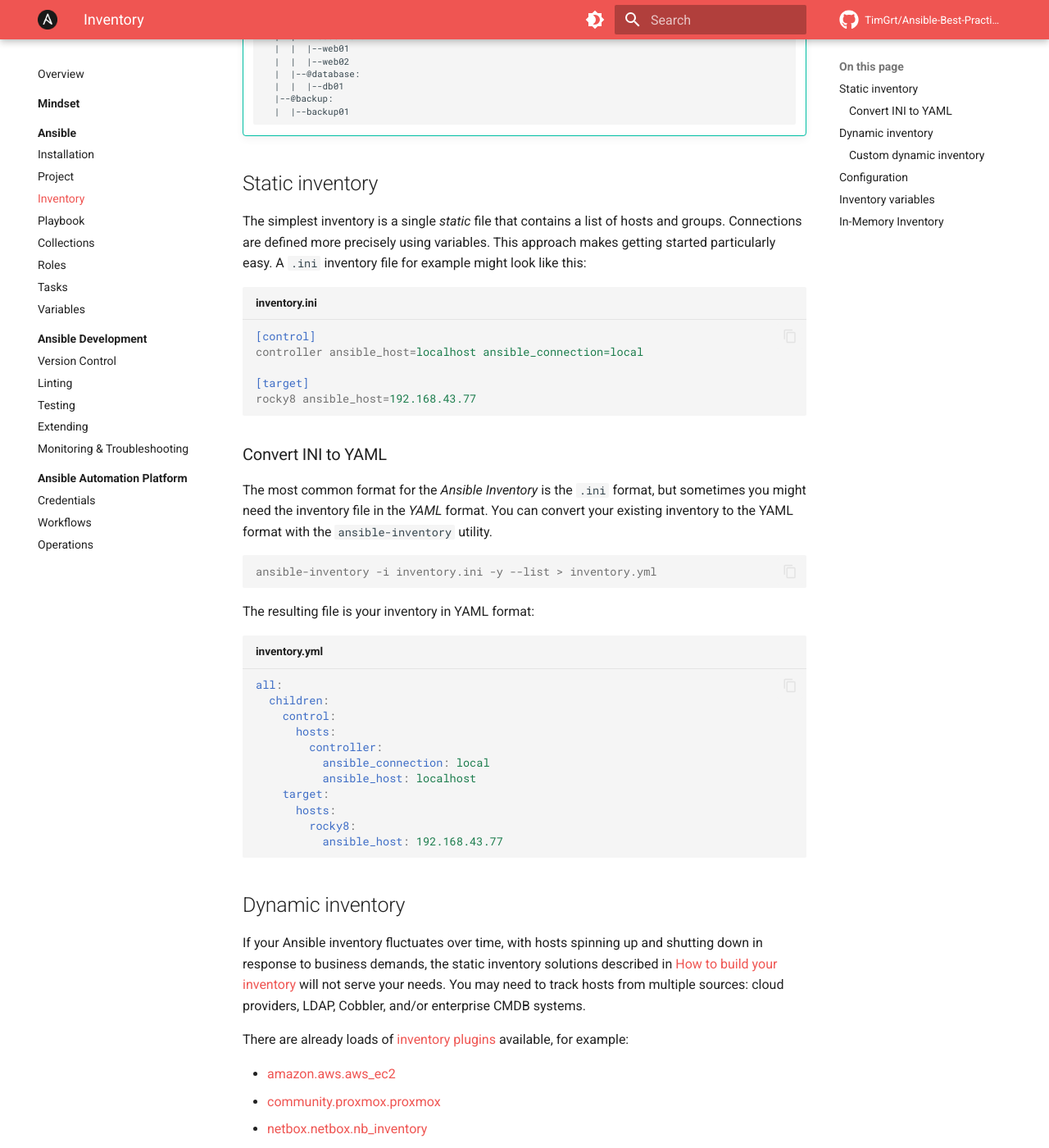
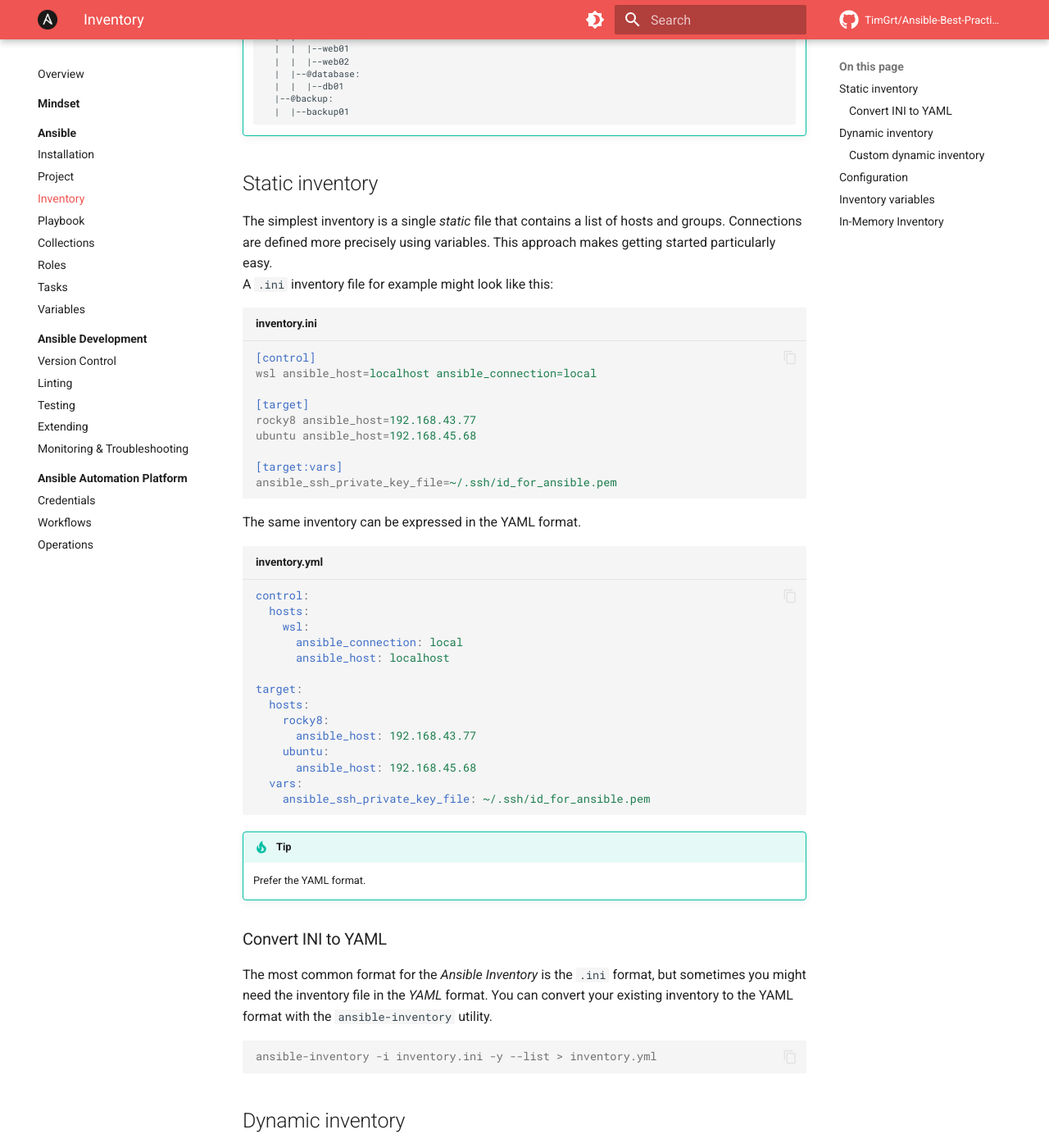
Before and after one commit to TimGrt/Ansible-Best-Practices, an MkDocs documentation site: the page built from docs/ansible/inventory.md, in a window 1280 px wide and 1400 px high, scrolled down 578 px. Shown: the whole window at 82% size. Built offline with MkDocs 1.6.1 and Material for MkDocs 9.7.7, drawn with Linux system fonts in a browser that asks for light colours; plug-ins that fetch from the network failed and are left out; comment, search, counter and statistics services are not loaded.

Commit message:
Added more complex yaml example, preferring yaml inventory format now.

````diff
--- a/docs/ansible/inventory.md
+++ b/docs/ansible/inventory.md
@@ -24,15 +24,42 @@
 
 ## Static inventory
 
-The simplest inventory is a single *static* file that contains a list of hosts and groups. Connections are defined more precisely using variables. This approach makes getting started particularly easy. A `.ini` inventory file for example might look like this:
+The simplest inventory is a single *static* file that contains a list of hosts and groups. Connections are defined more precisely using variables. This approach makes getting started particularly easy.
+A `.ini` inventory file for example might look like this:
 
 ```ini title="inventory.ini"
 [control]
-controller ansible_host=localhost ansible_connection=local
+wsl ansible_host=localhost ansible_connection=local
 
 [target]
 rocky8 ansible_host=192.168.43.77
+ubuntu ansible_host=192.168.45.68
+
+[target:vars]
+ansible_ssh_private_key_file=~/.ssh/id_for_ansible.pem
 ```
+
+The same inventory can be expressed in the YAML format.
+
+```yaml title="inventory.yml"
+control:
+  hosts:
+    wsl:
+      ansible_connection: local
+      ansible_host: localhost
+
+target:
+  hosts:
+    rocky8:
+      ansible_host: 192.168.43.77
+    ubuntu:
+      ansible_host: 192.168.45.68
+  vars:
+    ansible_ssh_private_key_file: ~/.ssh/id_for_ansible.pem
+```
+
+!!! tip
+    Prefer the YAML format.
 
 ### Convert INI to YAML
 
@@ -40,22 +67,6 @@
 
 ```console
 ansible-inventory -i inventory.ini -y --list > inventory.yml
-```
-
-The resulting file is your inventory in YAML format:
-
-```yaml title="inventory.yml"
-all:
-  children:
-    control:
-      hosts:
-        controller:
-          ansible_connection: local
-          ansible_host: localhost
-    target:
-      hosts:
-        rocky8:
-          ansible_host: 192.168.43.77
 ```
 
 ## Dynamic inventory
````
